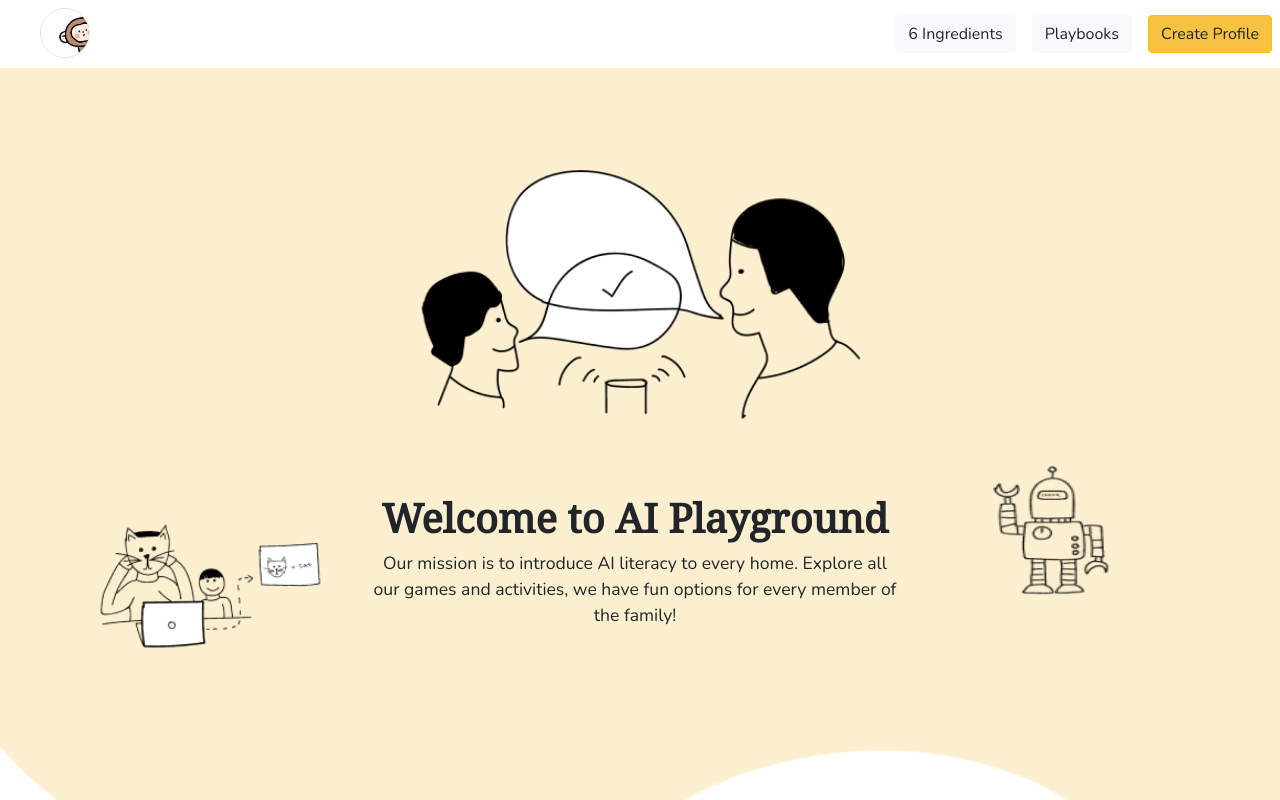
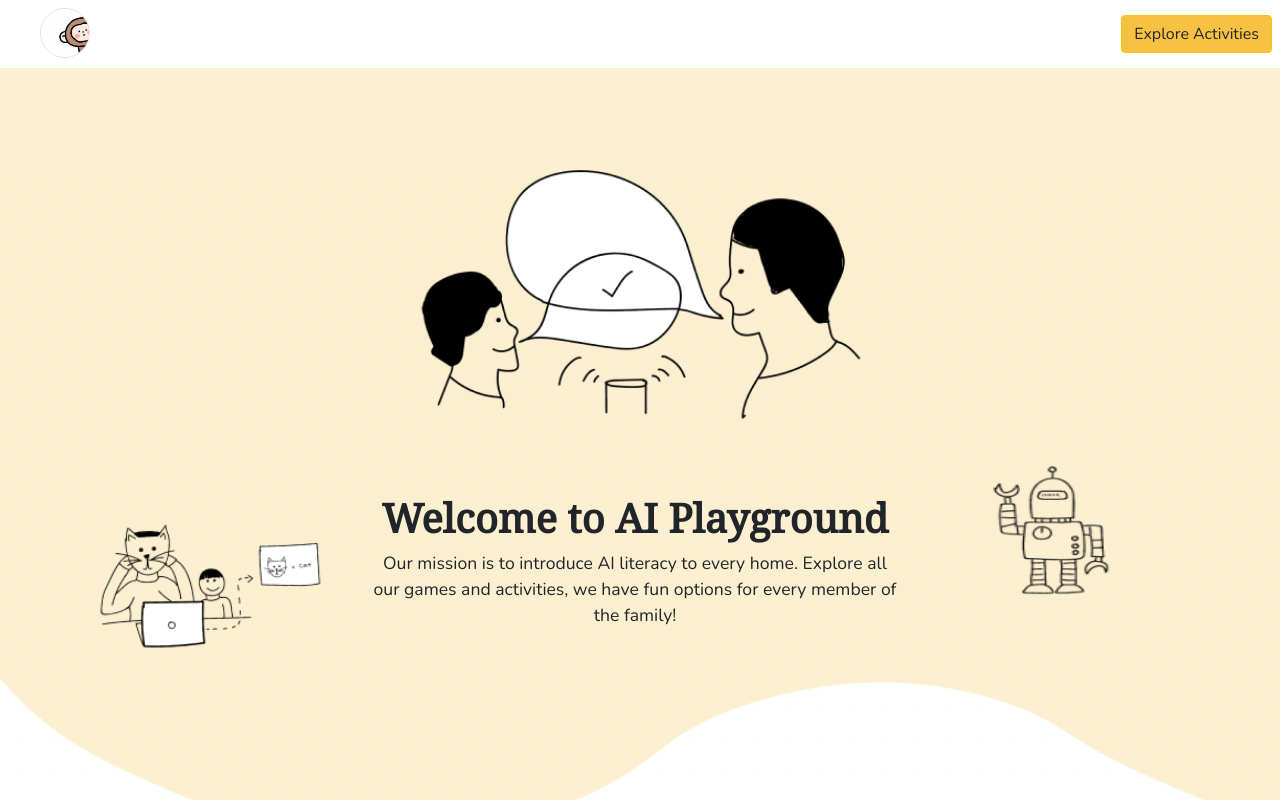
Before and after one commit to stefania11/ai_playground, a React (Create React App) app: page / in a window 1280 px wide. Shown: the top 800 px of the page. Built offline with nearby package versions, Linux system fonts and the light colour scheme.

Commit message:
updated Navbar based on feedbacks

```diff
--- a/src/Components/App.js
+++ b/src/Components/App.js
@@ -10,12 +10,13 @@ function App() {
   return (
     <div>
       <BrowserRouter>
-        <div>
+        {/* <div>
         <NavBar />
-        </div>
+        </div> */}
         <Routes>
           <Route exact path="/" element = {
             <section className="homepage">
+              <NavBar />
               <Welcome />
               <div className="explorTab">
                 <p>{"Explore Activities"}</p>
--- a/src/Components/Navigation.js
+++ b/src/Components/Navigation.js
@@ -6,9 +6,12 @@ export function NavBar() {
         <header className="App-header">
             <div className="d-flex flex-row-reverse justify-content-between">
                 <div className="flex-row-reverse">
-                    <button type="button" className="btn btn-light" id="ingreBtn">{"6 Ingredients"}</button>
+                    {/* <button type="button" className="btn btn-light" id="ingreBtn">{"6 Ingredients"}</button>
                     <button type="button" className="btn btn-light" id="pbBtn">{"Playbooks"}</button>
-                    <button type="button" className="btn btn-warning" id="createProfBtn">{"Create Profile"}</button>
+                    <button type="button" className="btn btn-warning" id="createProfBtn">{"Create Profile"}</button> */}
+                    <Link to='/Activity'>
+                    <button type="button" className="btn btn-warning" id="createProfBtn">{"Explore Activities"}</button>
+                    </Link>
                 </div>
                 <Link to='/'>
                 <img src="/image/avatar.jpeg" alt="User avatar" className="pd-2 border"></img>
```
